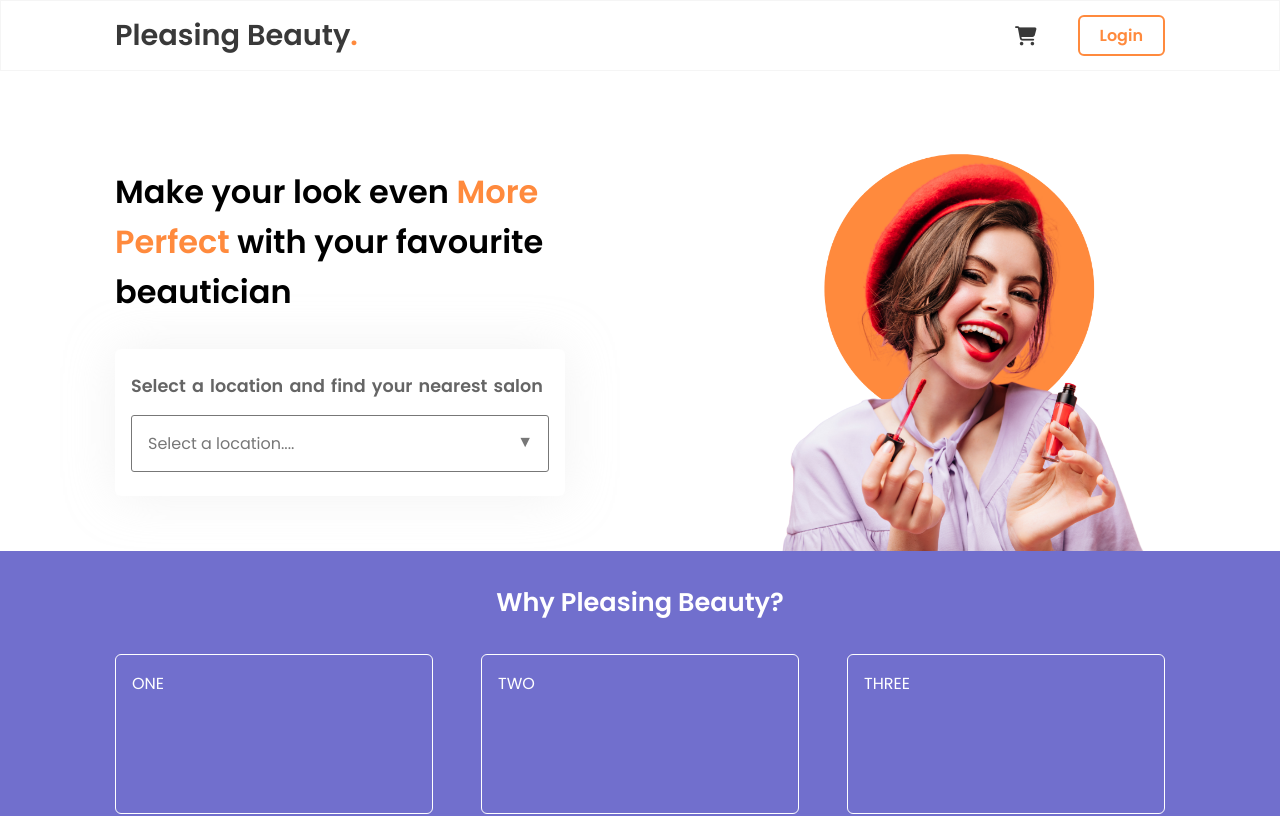
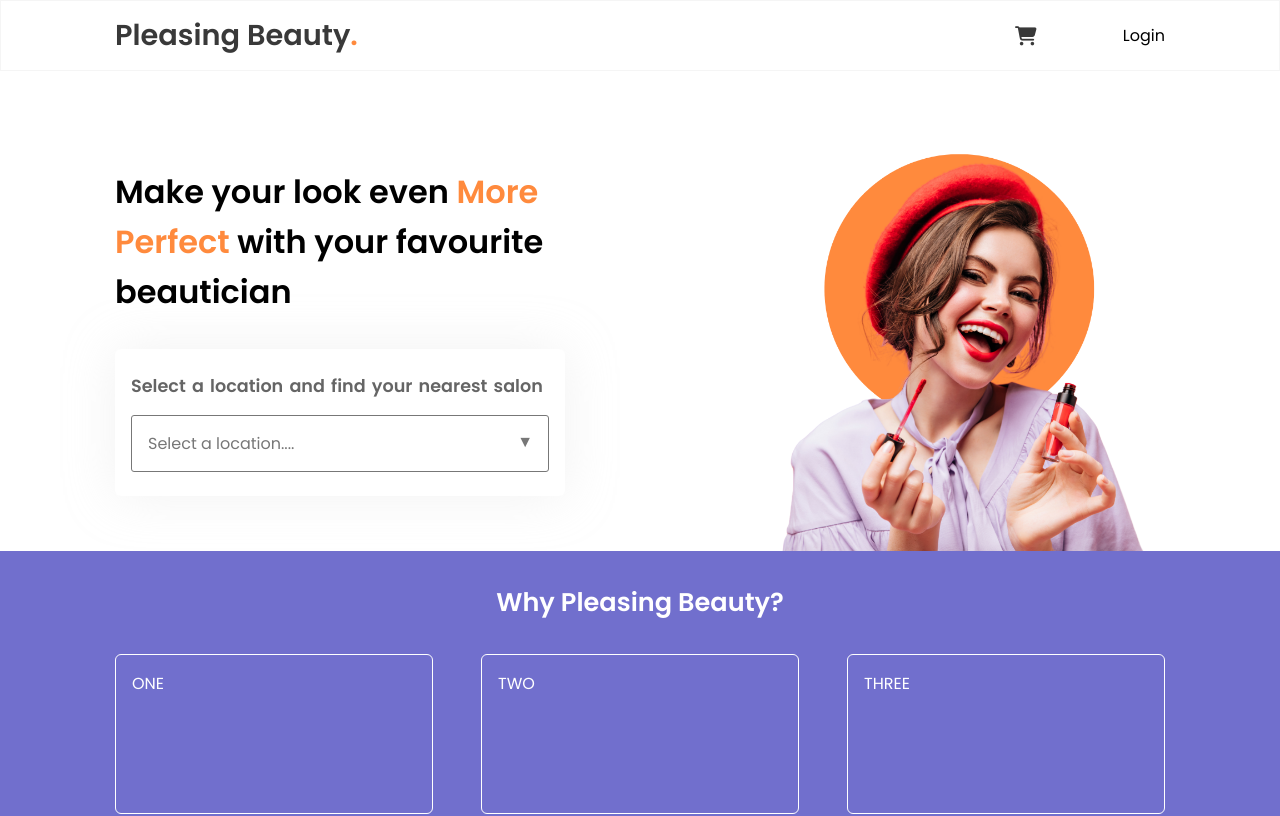
Before and after one commit to shivammtiwari/pleasing-beauty, a React (Create React App) app: page / in a window 1280 px wide. Shown: the top 816 px of the page. Built offline with nearby package versions, Linux system fonts and the light colour scheme.

Commit message:
Add side drawer
Add side drawer

```diff
--- a/src/Components/Navbar/Navbar.js
+++ b/src/Components/Navbar/Navbar.js
@@ -1,45 +1,66 @@
-import React, {useState, useEffect} from 'react'
-import '../Navbar/Navbar.css'
+import React, { useState, useEffect } from "react";
+import "../Navbar/Navbar.css";
+import LoginForm from "../Login/LoginForm";
+import { Drawer } from "antd";
 
-const Navbar = () => {
-  const [scrolled,setScrolled]= useState(false);
-  const handleScroll=() => {
-      const offset=window.scrollY;
-      if(offset > 150 ){
+function Navbar() {
+  const [scrolled, setScrolled] = useState(false);
+
+  const [visible, setVisible] = useState(false);
+
+  const handleScroll = () => {
+    const offset = window.scrollY;
+    if (offset > 150) {
       setScrolled(true);
-      }
-      else{
+    } else {
       setScrolled(false);
     }
-    }
+  };
 
   useEffect(() => {
-      window.addEventListener('scroll',handleScroll)
-    })
-  let navbarClasses=['NavWrap'];
-    if(scrolled){
-      navbarClasses.push('scrolled');
+    window.addEventListener("scroll", handleScroll);
+  });
+  let navbarClasses = ["NavWrap"];
+  if (scrolled) {
+    navbarClasses.push("scrolled");
   }
   return (
-    <section className={navbarClasses.join(" ") }>
-        <div className='navbar'>
+    <>
+      <section className={navbarClasses.join(" ")}>
+        <div className="navbar">
           <div className="logo">
-            <h3>Pleasing Beauty<span>.</span></h3>
+            <h3>
+              Pleasing Beauty<span>.</span>
+            </h3>
           </div>
           <div className="menu">
             <i class="fa-solid fa-cart-shopping"></i>
-            <a href="google">Login</a>
+            {/* <div className="prof">Register As A Professional</div> */}
+            <span
+              onClick={() => {
+                setVisible(true);
+              }}
+            >
+              Login
+            </span>
+            <Drawer visible={visible}
+              title={"Please login to continue"}
+              // footer={"@pleasing_beauty"}
+              closable={"false"}
+              mask={false}
+              onClose={() => {
+                setVisible(false);
+              }}
+
+              className="shadow"
+            >
+              <LoginForm />
+            </Drawer>
           </div>
-        {/* <div className="menu">
-            <p>Home</p>
-            <p>About</p>
-            <p>Services</p>
-            <i class="fa-solid fa-cart-shopping"></i>
-            <a href="google">Login</a>
-        </div> */}
         </div>
       </section>
-  )
+    </>
+  );
 }
 
-export default Navbar
+export default Navbar;
```
Lines whose indentation alone changed are shown as unchanged.
